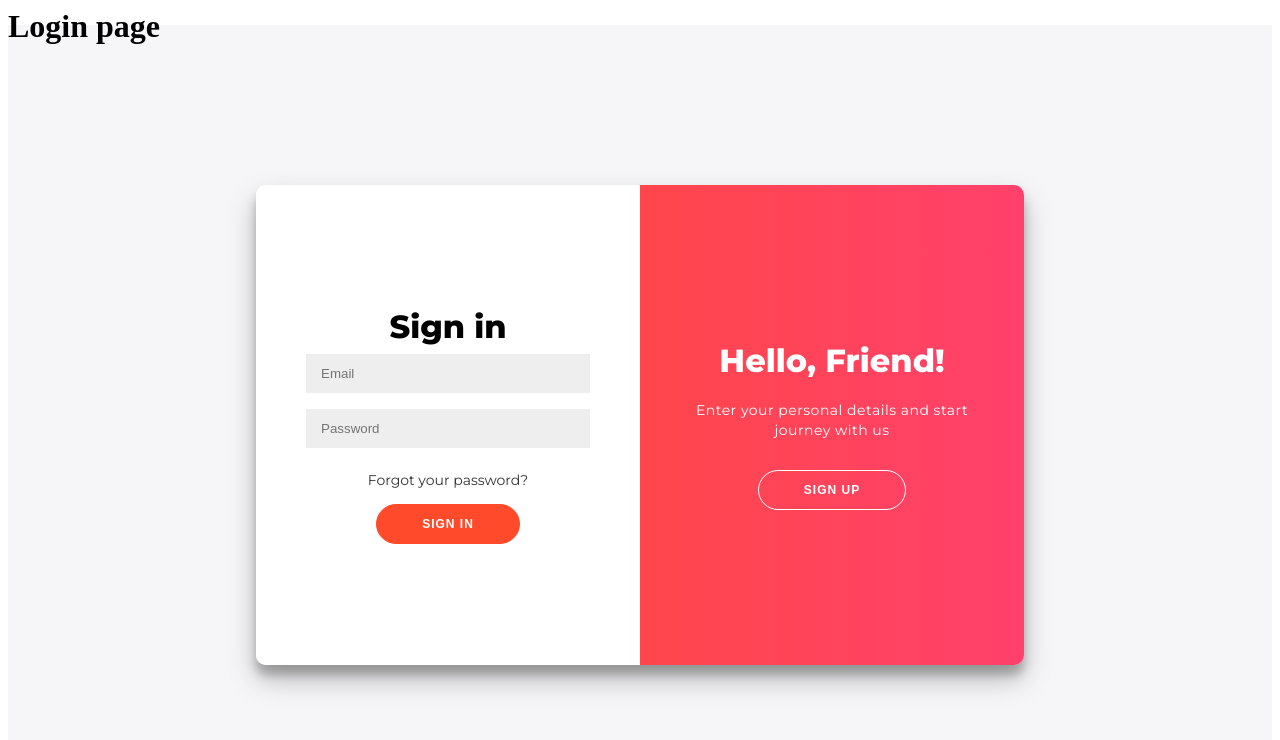
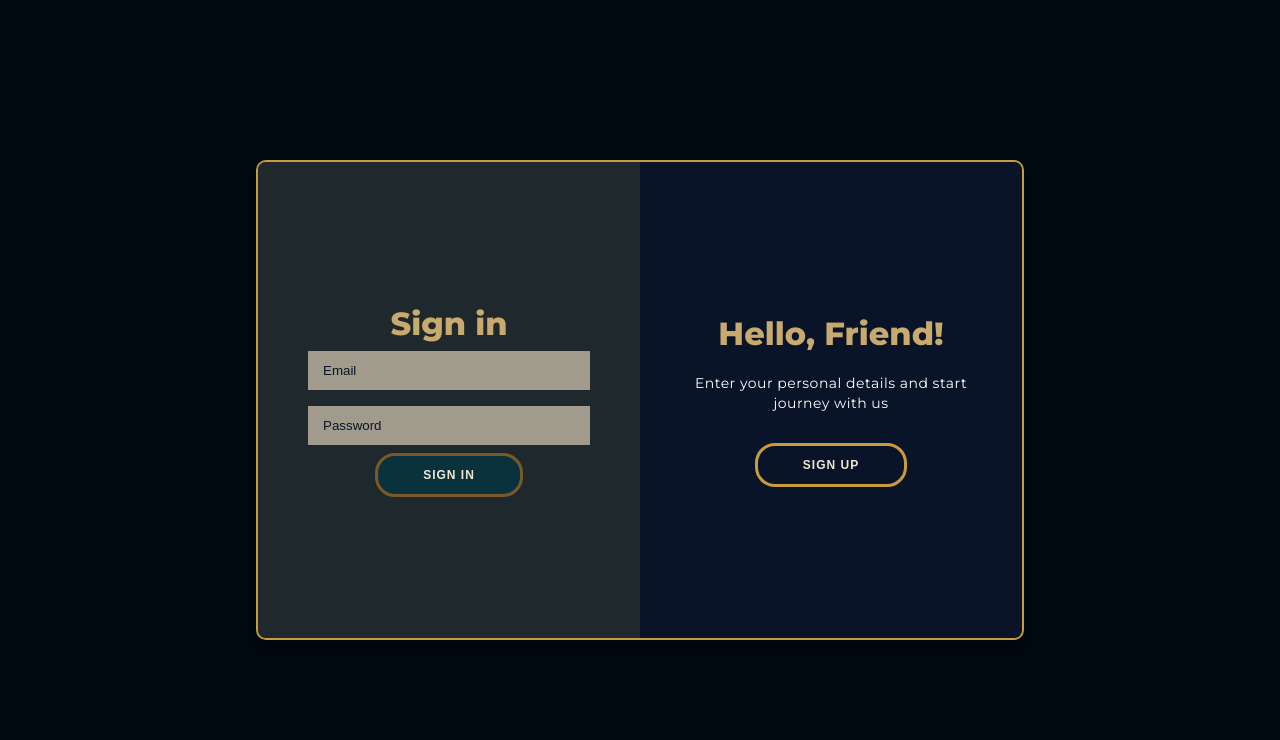
Before and after one commit to cj4397/Slack-ap, a Next.js app: page /login in a window 1280 px wide. Shown: the top 740 px of the page. Built offline with nearby package versions, Linux system fonts and the light colour scheme.

Commit message:
minor changes

```diff
--- a/src/app/dashboard/(pages)/GroupChat/page.tsx
+++ b/src/app/dashboard/(pages)/GroupChat/page.tsx
@@ -119,7 +119,7 @@ function DetailModal(props: any) {
                         <p>Group Creation Date: {time(groupDetails.created_at)}</p>
                         <div>Group Members:  {groupDetails.channel_members.map((e: any) => (
                             <div key={e.id}>
-                                <p>{e.id}</p>
+                                <p>{e.user_id}</p>
                             </div>
                         ))}</div>
                     </div>
--- a/src/app/dashboard/layout.tsx
+++ b/src/app/dashboard/layout.tsx
@@ -14,7 +14,7 @@ export default function Dashboardlayout(
     const { user } = Datas()
     const route = useRouter();
     if (user === null) {
-        return route.push('/')
+        return route.push('/login')
     }
     return (
         <>
--- a/src/app/globals.css
+++ b/src/app/globals.css
@@ -1,94 +1,18 @@
-/* :root {
-  --max-width: 1100px;
-  --border-radius: 12px;
-  --font-mono: ui-monospace, Menlo, Monaco, 'Cascadia Mono', 'Segoe UI Mono',
-    'Roboto Mono', 'Oxygen Mono', 'Ubuntu Monospace', 'Source Code Pro',
-    'Fira Mono', 'Droid Sans Mono', 'Courier New', monospace;
-
-  --foreground-rgb: 0, 0, 0;
-  --background-start-rgb: 214, 219, 220;
-  --background-end-rgb: 255, 255, 255;
-
-  --primary-glow: conic-gradient(from 180deg at 50% 50%,
-      #16abff33 0deg,
-      #0885ff33 55deg,
-      #54d6ff33 120deg,
-      #0071ff33 160deg,
-      transparent 360deg);
-  --secondary-glow: radial-gradient(rgba(255, 255, 255, 1),
-      rgba(255, 255, 255, 0));
-
-  --tile-start-rgb: 239, 245, 249;
-  --tile-end-rgb: 228, 232, 233;
-  --tile-border: conic-gradient(#00000080,
-      #00000040,
-      #00000030,
-      #00000020,
-      #00000010,
-      #00000010,
-      #00000080);
-
-  --callout-rgb: 238, 240, 241;
-  --callout-border-rgb: 172, 175, 176;
-  --card-rgb: 180, 185, 188;
-  --card-border-rgb: 131, 134, 135;
+* {
+  box-sizing: border-box;
+  padding: 0%;
+  margin: 0%;
 }
 
-@media (prefers-color-scheme: dark) {
-  :root {
-    --foreground-rgb: 255, 255, 255;
-    --background-start-rgb: 0, 0, 0;
-    --background-end-rgb: 0, 0, 0;
-
-    --primary-glow: radial-gradient(rgba(1, 65, 255, 0.4), rgba(1, 65, 255, 0));
-    --secondary-glow: linear-gradient(to bottom right,
-        rgba(1, 65, 255, 0),
-        rgba(1, 65, 255, 0),
-        rgba(1, 65, 255, 0.3));
-
-    --tile-start-rgb: 2, 13, 46;
-    --tile-end-rgb: 2, 5, 19;
-    --tile-border: conic-gradient(#ffffff80,
-        #ffffff40,
-        #ffffff30,
-        #ffffff20,
-        #ffffff10,
-        #ffffff10,
-        #ffffff80);
-
-    --callout-rgb: 20, 20, 20;
-    --callout-border-rgb: 108, 108, 108;
-    --card-rgb: 100, 100, 100;
-    --card-border-rgb: 200, 200, 200;
-  }
+body {
+  color: #A09B8C;
+  background: #010A13;
 }
 
-* {
-  box-sizing: border-box;
-  padding: 0;
-  margin: 0;
+h1 {
+  color: #C8AA6E
 }
 
-html,
-body {
-  max-width: 100vw;
-  overflow-x: hidden;
-} */
-
-/* body {
-  color: rgb(var(--foreground-rgb));
-  background: linear-gradient(
-      to bottom,
-      transparent,
-      rgb(var(--background-end-rgb))
-    )
-    rgb(var(--background-start-rgb));
-}
-
-a {
-  color: inherit;
-  text-decoration: none;
-} */
 /*
 @media (prefers-color-scheme: dark) {
   html {
--- a/src/app/login/login.css
+++ b/src/app/login/login.css
@@ -1,18 +1,13 @@
 @import url('https://fonts.googleapis.com/css?family=Montserrat:400,800');
 
-* {
-    box-sizing: border-box;
-}
+
 
 #body {
-    background: #f6f5f7;
     display: flex;
     justify-content: center;
     align-items: center;
-
     font-family: 'Montserrat', sans-serif;
     height: 100vh;
-    margin: -20px 0 50px;
 }
 
 h1 {
@@ -36,28 +31,25 @@ span {
     font-size: 12px;
 }
 
-a {
-    color: #333;
-    font-size: 14px;
-    text-decoration: none;
-    margin: 15px 0;
-}
-
 button {
     border-radius: 20px;
-    border: 1px solid #FF4B2B;
-    background-color: #FF4B2B;
-    color: #FFFFFF;
+    border: 3px solid #785A28;
+    background-color: #0A323C;
+    color: #F0E6D2;
     font-size: 12px;
     font-weight: bold;
     padding: 12px 45px;
     letter-spacing: 1px;
     text-transform: uppercase;
     transition: transform 80ms ease-in;
+    transition: all 1s;
 }
 
-button:active {
+button:hover {
     transform: scale(0.95);
+    border: 3px solid #C89B3C;
+    background-color: #0397AB;
+    color: #010A13;
 }
 
 button:focus {
@@ -66,11 +58,18 @@ button:focus {
 
 button.ghost {
     background-color: transparent;
-    border-color: #FFFFFF;
+    border-color: #C89B3C;
+
+}
+
+button.ghost:hover {
+    background-color: #0A323C;
+    border-color: #C89B3C;
+
 }
 
 form {
-    background-color: #FFFFFF;
+    background-color: #1E282D;
     display: flex;
     align-items: center;
     justify-content: center;
@@ -81,15 +80,21 @@ form {
 }
 
 input {
-    background-color: #eee;
+    background-color: #A09B8C;
     border: none;
     padding: 12px 15px;
     margin: 8px 0;
     width: 100%;
+    color: #091428
+}
+
+input::placeholder {
+    color: #0A1428
 }
 
 .container {
-    background-color: #fff;
+    border: 2px solid #C89B3C;
+    background-color: #463714;
     border-radius: 10px;
     box-shadow: 0 14px 28px rgba(0, 0, 0, 0.25),
         0 10px 10px rgba(0, 0, 0, 0.22);
@@ -162,12 +167,7 @@ input {
 }
 
 .overlay {
-    background: #FF416C;
-    background: -webkit-linear-gradient(to right, #FF4B2B, #FF416C);
-    background: linear-gradient(to right, #FF4B2B, #FF416C);
-    background-repeat: no-repeat;
-    background-size: cover;
-    background-position: 0 0;
+    background: #091428;
     color: #FFFFFF;
     position: relative;
     left: -100%;
--- a/src/app/login/page.tsx
+++ b/src/app/login/page.tsx
@@ -1,6 +1,8 @@
 'use client';
 
 import { useRouter } from 'next/navigation';
+
+
 
 import { useState, useEffect } from "react";
 // import { useAuth } from "../auth";
@@ -105,7 +107,7 @@ export default function Login() {
     }
     return (
         <>
-            <h1>Login page</h1>
+
 
 
             <main id="body">
@@ -132,7 +134,7 @@ export default function Login() {
 
                             <input id="user_email" type="email" placeholder="Email" value={email} onChange={(e) => setEmail(e.target.value)} required />
                             <input id="user_password" type="password" placeholder="Password" value={password} onChange={(e) => setPassword(e.target.value)} required />
-                            <a href="#">Forgot your password?</a>
+
                             <button >Sign In</button>
                         </form>
                     </div>
```
Also changed, not shown: src/app/page.tsx (+4 -13 lines).
